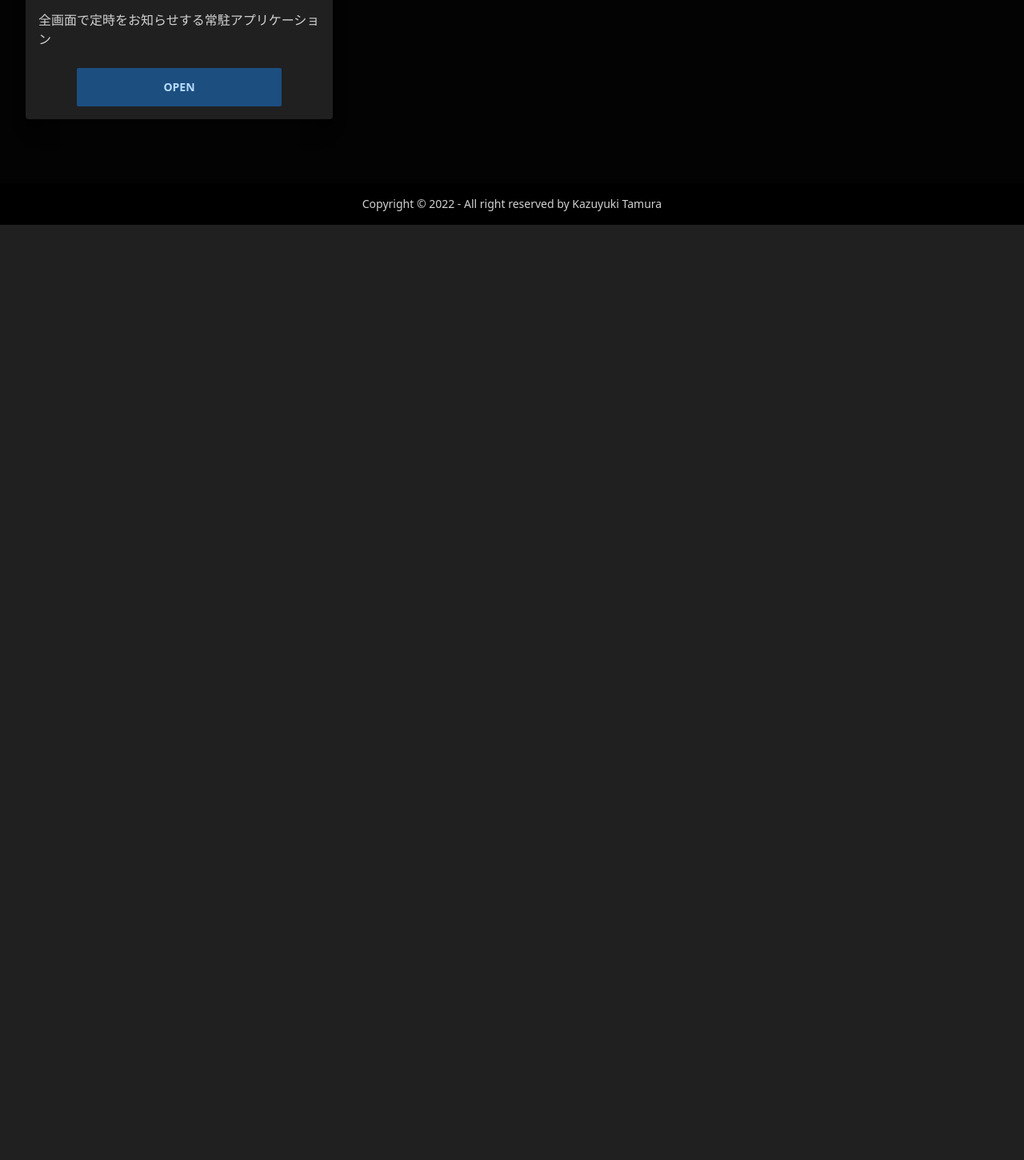
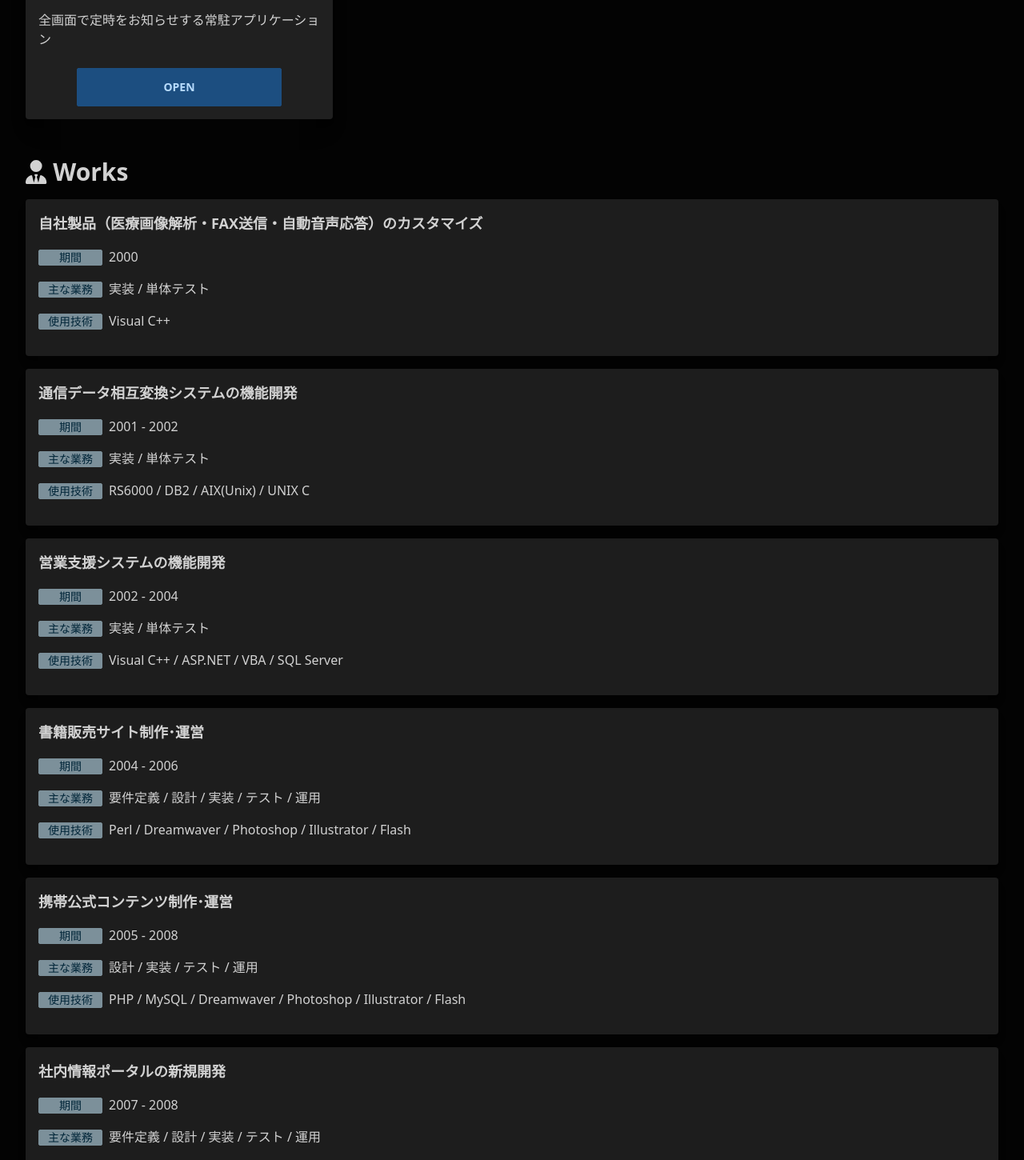
Before and after one commit to proyuki02/portfolio, a Next.js app: page / in a window 1280 px wide. Shown: the part 1330-2780 px from the top of the page at 80% size. Before the commit the page ends 1611 px from the top, so only its background shows below. Built offline with nearby package versions, Linux system fonts and the light colour scheme.

Commit message:
Worksを追加

```diff
--- /dev/null
+++ b/components/label.tsx
@@ -0,0 +1,11 @@
+interface Props {
+  children: any;
+}
+
+export const Label = (props: Props) => {
+  return (
+    <span className="badge badge-secondary p-2 mr-2 w-20">
+      {props.children}
+    </span>
+  );
+};
--- /dev/null
+++ b/components/works-card-item.tsx
@@ -0,0 +1,14 @@
+import { Label } from "./label";
+
+interface Props {
+  label: string;
+  children: any;
+}
+export const WorksCardItem = (props: Props) => {
+  return (
+    <p className="text-md m-4 ml-0">
+      <Label>{props.label}</Label>
+      {props.children}
+    </p>
+  );
+};
--- /dev/null
+++ b/components/works-card.tsx
@@ -0,0 +1,17 @@
+interface Props {
+  summary: string;
+  children: any;
+}
+
+export const WorksCard = (props: Props) => {
+  return (
+    <div className="alert shadow-lg mb-4">
+      <div className="w-full">
+        <div>
+          <h3 className="font-bold text-lg">{props.summary}</h3>
+          {props.children}
+        </div>
+      </div>
+    </div>
+  );
+};
--- a/pages/index.tsx
+++ b/pages/index.tsx
@@ -1,7 +1,12 @@
+import { faLaptopCode, faUserTie } from "@fortawesome/free-solid-svg-icons";
+import { FontAwesomeIcon } from "@fortawesome/react-fontawesome";
 import Head from "next/head";
 import { HeaderLink } from "../components/header-link";
+import { Label } from "../components/label";
 import { SnsLinkButton } from "../components/sns-link-button";
 import { SoftwareCard } from "../components/software-card";
+import { WorksCard } from "../components/works-card";
+import { WorksCardItem } from "../components/works-card-item";
 
 function getAge(year: number, month: number, date: number) {
   const today = new Date();
@@ -13,7 +18,7 @@ const age = getAge(1981, 1, 10);
 
 export default () => {
   return (
-    <div className="">
+    <div>
       <Head>
         <title>Portfolio / Kazuyuki Tamura</title>
         <link rel="icon" href="/favicon.ico" />
@@ -30,10 +35,11 @@ export default () => {
             <ul className="menu menu-horizontal p-0">
               <HeaderLink label="Prefile" href="#prefile" />
               <HeaderLink label="Software" href="#software" />
+              <HeaderLink label="Works" href="#works" />
             </ul>
           </div>
         </div>
-        <div className="p-8">
+        <div className="p-8 pb-0">
           <section id="prefile">
             <div className="card lg:card-side bg-base-100 shadow-xl pt-8 lg:pt-0">
               <figure>
@@ -73,8 +79,16 @@ export default () => {
               </div>
             </div>
           </section>
+
           <section id="software">
-            <h2 className="text-3xl font-bold mb-4">Software</h2>
+            <h2 className="text-3xl font-bold mb-4">
+              <FontAwesomeIcon
+                icon={faLaptopCode}
+                height="1em"
+                className="inline-block mr-2"
+              />
+              Software
+            </h2>
             <div className="grid gap-8 lg:grid-cols-3">
               <SoftwareCard
                 softwareId="whitebord"
@@ -86,7 +100,7 @@ export default () => {
               >
                 レトロスペクティブに使用するために開発しました。議題に集中できるように、シンプルな機能群、キャンパスサイズ、ペンの太さなどにこだわりました。
                 <br />
-                開発には Express / Socket.IO / Redis を使用しました。
+                <Label>使用技術</Label>Express / Socket.IO / Redis
               </SoftwareCard>
               <SoftwareCard
                 softwareId="dpo"
@@ -98,7 +112,7 @@ export default () => {
               >
                 権限移譲を促進するために開発しました。デリゲーションポーカーはマネジメント3.0でも紹介されているポピュラーなゲームです。
                 <br />
-                開発には Firebase / React を使用しました。
+                <Label>使用技術</Label>Firebase / React
               </SoftwareCard>
               <SoftwareCard
                 softwareId="forward-proxy"
@@ -109,7 +123,7 @@ export default () => {
               >
                 在宅ワーク時に開発サーバーのサイトを実機検証するために開発しました。スマホからVPNに接続したPCを経由して開発サーバーにアクセスします。
                 <br />
-                開発には Electron を使用しました。
+                <Label>使用技術</Label>Electron
               </SoftwareCard>
               <SoftwareCard
                 softwareId="rest-timer"
@@ -120,12 +134,149 @@ export default () => {
               >
                 集中していても休み時間や定時に気づけるように開発しました。全画面で最前列に表示されるのがポイントです。3分前からの予告表示もあります。
                 <br />
-                開発には Electron を使用しました。
+                <Label>使用技術</Label>Electron
               </SoftwareCard>
             </div>
           </section>
+
+          <section id="works">
+            <h2 className="text-3xl font-bold mb-4">
+              <FontAwesomeIcon
+                icon={faUserTie}
+                height="1em"
+                className="inline-block mr-2"
+              />
+              Works
+            </h2>
+            <WorksCard summary="自社製品（医療画像解析・FAX送信・自動音声応答）のカスタマイズ">
+              <WorksCardItem label="期間">2000</WorksCardItem>
+              <WorksCardItem label="主な業務">実装 / 単体テスト</WorksCardItem>
+              <WorksCardItem label="使用技術">Visual C++</WorksCardItem>
+            </WorksCard>
+            <WorksCard summary="通信データ相互変換システムの機能開発">
+              <WorksCardItem label="期間">2001 - 2002</WorksCardItem>
+              <WorksCardItem label="主な業務">実装 / 単体テスト</WorksCardItem>
+              <WorksCardItem label="使用技術">
+                RS6000 / DB2 / AIX(Unix) / UNIX C
+              </WorksCardItem>
+            </WorksCard>
+            <WorksCard summary="営業支援システムの機能開発">
+              <WorksCardItem label="期間">2002 - 2004</WorksCardItem>
+              <WorksCardItem label="主な業務">実装 / 単体テスト</WorksCardItem>
+              <WorksCardItem label="使用技術">
+                Visual C++ / ASP.NET / VBA / SQL Server
+              </WorksCardItem>
+            </WorksCard>
+            <WorksCard summary="書籍販売サイト制作･運営">
+              <WorksCardItem label="期間">2004 - 2006</WorksCardItem>
+              <WorksCardItem label="主な業務">
+                要件定義 / 設計 / 実装 / テスト / 運用
+              </WorksCardItem>
+              <WorksCardItem label="使用技術">
+                Perl / Dreamwaver / Photoshop / Illustrator / Flash
+              </WorksCardItem>
+            </WorksCard>
+            <WorksCard summary="携帯公式コンテンツ制作･運営">
+              <WorksCardItem label="期間">2005 - 2008</WorksCardItem>
+              <WorksCardItem label="主な業務">
+                設計 / 実装 / テスト / 運用
+              </WorksCardItem>
+              <WorksCardItem label="使用技術">
+                PHP / MySQL / Dreamwaver / Photoshop / Illustrator / Flash
+              </WorksCardItem>
+            </WorksCard>
+            <WorksCard summary="社内情報ポータルの新規開発">
+              <WorksCardItem label="期間">2007 - 2008</WorksCardItem>
+              <WorksCardItem label="主な業務">
+                要件定義 / 設計 / 実装 / テスト / 運用
+              </WorksCardItem>
+              <WorksCardItem label="使用技術">
+                PHP / MySQL / Dreamwaver
+              </WorksCardItem>
+            </WorksCard>
+            <WorksCard summary="チケット予約システムの不具合修正">
+              <WorksCardItem label="期間">2008 - 2009</WorksCardItem>
+              <WorksCardItem label="主な業務">
+                調査 / 実装 / テスト
+              </WorksCardItem>
+              <WorksCardItem label="使用技術">
+                PHP / Smarty / MySQL
+              </WorksCardItem>
+            </WorksCard>
+            <WorksCard summary="自社製品（ECサイト・携帯情報配信）のカスタマイズ">
+              <WorksCardItem label="期間">2009</WorksCardItem>
+              <WorksCardItem label="主な業務">
+                詳細設計 / 実装 / 単体テスト
+              </WorksCardItem>
+              <WorksCardItem label="使用技術">
+                Java / Struts / Mayaa / JavaScript / PostgreSQL
+              </WorksCardItem>
+            </WorksCard>
+            <WorksCard summary="婚活支援サイトの新規開発">
+              <WorksCardItem label="期間">2009</WorksCardItem>
+              <WorksCardItem label="主な業務">
+                要件定義 / 設計 / 実装 / テスト
+              </WorksCardItem>
+              <WorksCardItem label="使用技術">
+                PHP / Symfony / Apache / JavaScript / MySQL
+              </WorksCardItem>
+            </WorksCard>
+            <WorksCard summary="球団ファンサイトの機能開発">
+              <WorksCardItem label="期間">2009 - 2010</WorksCardItem>
+              <WorksCardItem label="主な業務">
+                詳細設計 / 実装 / 単体テスト / 運用
+              </WorksCardItem>
+              <WorksCardItem label="使用技術">
+                PHP / Symfony / Apache / JavaScript / MySQL
+              </WorksCardItem>
+            </WorksCard>
+            <WorksCard summary="データウェアハウスのリニューアル">
+              <WorksCardItem label="期間">2010 - 2016</WorksCardItem>
+              <WorksCardItem label="主な業務">
+                設計 / 実装 / テスト / 運用 / 開発環境整備
+              </WorksCardItem>
+              <WorksCardItem label="使用技術">
+                Hadoop / Hive / Bash script / Perl / Java / Spring / Ruby /
+                Sinatra / jQuery / Bitbucket / Jenkins / Cloud Foundry / Splunk
+                / MySQL / Oracle / Systemwalker
+              </WorksCardItem>
+            </WorksCard>
+            <WorksCard summary="店舗評価システムの新規開発">
+              <WorksCardItem label="期間">2016 - 2018</WorksCardItem>
+              <WorksCardItem label="主な業務">
+                設計 / 実装 / テスト / 運用 / 開発環境整備
+              </WorksCardItem>
+              <WorksCardItem label="使用技術">
+                React / Flow / Redux / Java / Spring / Swagger / Bitbucket /
+                Jenkins / Cloud Foundry / Splunk / MySQL / Oracle / Flyway /
+                Kafka / PowerCenter / Zeppelin
+              </WorksCardItem>
+            </WorksCard>
+            <WorksCard summary="顧客管理システムの新規開発">
+              <WorksCardItem label="期間">2018 - 2022</WorksCardItem>
+              <WorksCardItem label="主な業務">
+                設計 / 実装 / テスト / 運用 / 開発環境整備
+              </WorksCardItem>
+              <WorksCardItem label="使用技術">
+                TypeScript / React / MobX / Express / Swagger / GitHub
+                Enterprise / CircleCI / Docker / Cloud Foundry / Splunk / Redis
+                / MySQL / Kafka
+              </WorksCardItem>
+            </WorksCard>
+            <WorksCard summary="問い合わせチャットシステムの新規開発">
+              <WorksCardItem label="期間">2019 - 2022</WorksCardItem>
+              <WorksCardItem label="主な業務">
+                設計 / 実装 / テスト / 運用 / 開発環境整備
+              </WorksCardItem>
+              <WorksCardItem label="使用技術">
+                TypeScript / React / MobX / NestJS / Jest / Socket.IO / Java /
+                Spring / GitOps / Bitbucket / Jenkins / Docker / Kubernetes /
+                Kustomize / Elastic Stack / Splunk / Redis / MySQL
+              </WorksCardItem>
+            </WorksCard>
+          </section>
         </div>
-        <footer className="footer footer-center p-4 bg-black text-base-content">
+        <footer className="footer footer-center p-4 pt-0 bg-black text-base-content text-slate-400">
           <div>
             <p>Copyright © 2022 - All right reserved by Kazuyuki Tamura</p>
           </div>
```
